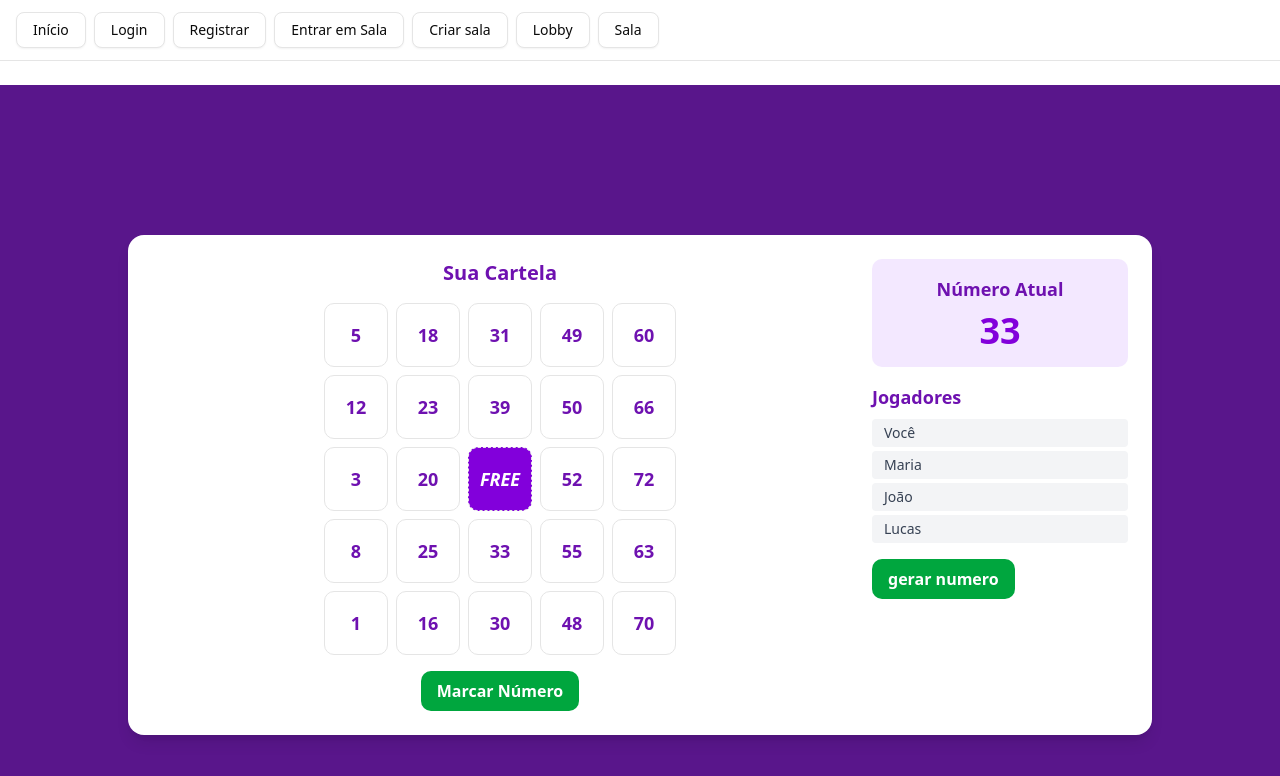
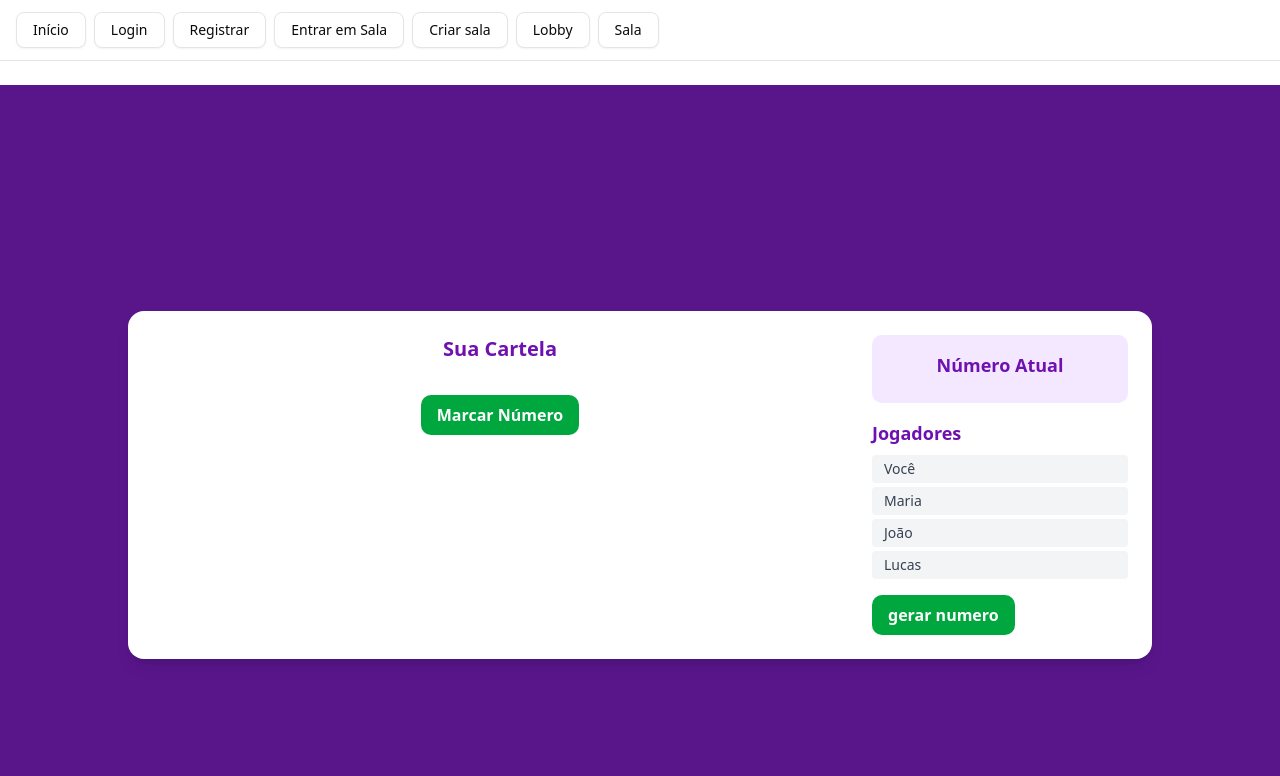
Before and after one commit to PedroBonfim21/unifbingo, a Next.js app: page /room in a window 1280 px wide. Shown: the top 776 px of the page. Built offline with nearby package versions, Linux system fonts and the light colour scheme.

Commit message:
feat: integrar bingoBoard com cookies e adicionar funcionalidade de sorteio de número

```diff
--- a/app/room/page.tsx
+++ b/app/room/page.tsx
@@ -4,13 +4,22 @@
 import { useState } from "react";
 import BingoBoard from "@/components/bingoBoard";
 
-const mockBoard: Array<number | "FREE"> = [
-  5, 18, 31, 49, 60,
-  12, 23, 39, 50, 66,
-  3, 20, "FREE", 52, 72,
-  8, 25, 33, 55, 63,
-  1, 16, 30, 48, 70
-];
+// Recupera o valor do cookie bingoCard - gerar componente BingoBoard para nao realizar a requisição aqui
+function getCookie(name: string) {
+  const match = document.cookie.match(new RegExp('(^| )' + name + '=([^;]+)'));
+  return match ? decodeURIComponent(match[2]) : null;
+}
+
+const bingoCardCookie = getCookie("bingoCard");
+
+let bingoBoard: Array<number | "FREE"> = [];
+
+if (bingoCardCookie) {
+  const boardFromApi = bingoCardCookie.split(","); // agora é string[]
+  bingoBoard = boardFromApi.map((item) =>
+    item === "X" ? "FREE" : Number(item)
+  );
+}
 
 const mockPlayers = [
   { id: 1, name: "Você" },
@@ -21,10 +30,35 @@ const mockPlayers = [
 
 export default function RoomPage() {
   const [marked, setMarked] = useState<Array<number | "FREE">>(["FREE"]);
-  const currentNumber = 33;
+  const [currentNumber, setCurrentNumber] = useState<number | null>(null);
+
+  const handleDrawNumber = async () => {
+    let token = "";
+    if (typeof window !== "undefined") {
+      const match = document.cookie.match(new RegExp('(^| )token=([^;]+)'));
+      token = match ? match[2] : "";
+    }
+    //sessionId esta mockado por 52ffce3d-5d89-483a-9d07-3236c699f5c6 corrigir depois adicionando como sessionId no cookie quando entrar na sala
+    const roomId = getCookie("room_id");
+    if (!roomId) return;
+    const response = await fetch(
+      `http://localhost:8000/api/game-sessions/52ffce3d-5d89-483a-9d07-3236c699f5c6/draw-next/`,
+      {
+        method: "POST",
+        headers: {
+          "Content-Type": "application/json",
+          Authorization: `Token ${token}`,
+        },
+      }
+    );
+    if (response.ok) {
+      const data = await response.json();
+      setCurrentNumber(data.number);
+    }
+  };
 
   const handleMark = () => {
-    if (!marked.includes(currentNumber)) {
+    if (currentNumber !== null && !marked.includes(currentNumber)) {
       setMarked([...marked, currentNumber]);
     }
   };
@@ -36,7 +70,7 @@ export default function RoomPage() {
           {/* Cartela */}
           <div className="flex-1 flex flex-col items-center space-y-4">
             <h2 className="text-xl font-bold text-purple-800">Sua Cartela</h2>
-            <BingoBoard board={mockBoard} markedNumbers={marked} />
+            <BingoBoard board={bingoBoard} markedNumbers={marked} />
             <button
               onClick={handleMark}
               className="bg-green-600 text-white px-4 py-2 rounded-lg font-semibold hover:bg-green-700 transition"
@@ -67,7 +101,11 @@ export default function RoomPage() {
                 ))}
               </ul>
             </div>
-            <button className="bg-green-600 text-white px-4 py-2 rounded-lg font-semibold hover:bg-green-700 transition"> gerar numero</button>
+            <button className="bg-green-600 text-white px-4 py-2 rounded-lg font-semibold hover:bg-green-700 transition"
+            onClick={handleDrawNumber}
+            >
+            gerar numero
+            </button>
           </div>
         </div>
       </div>
```
